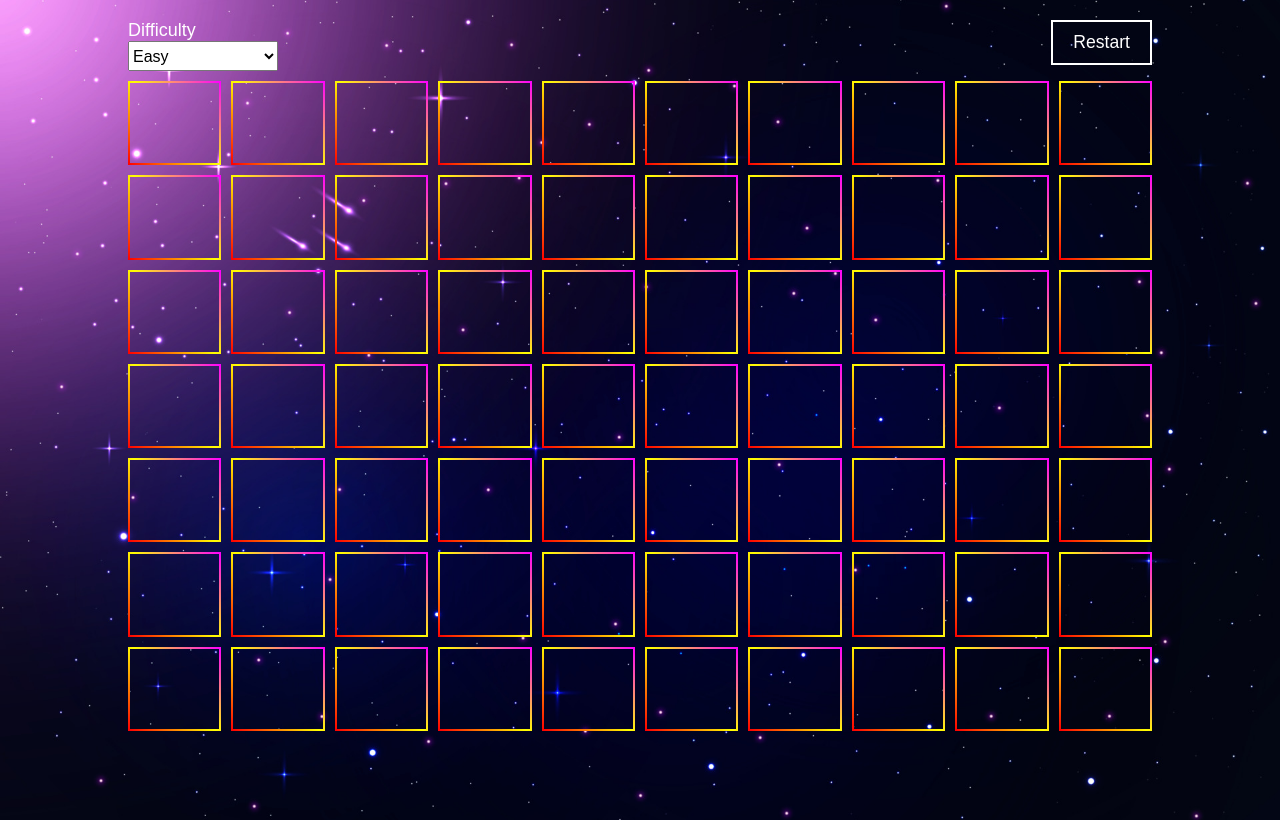
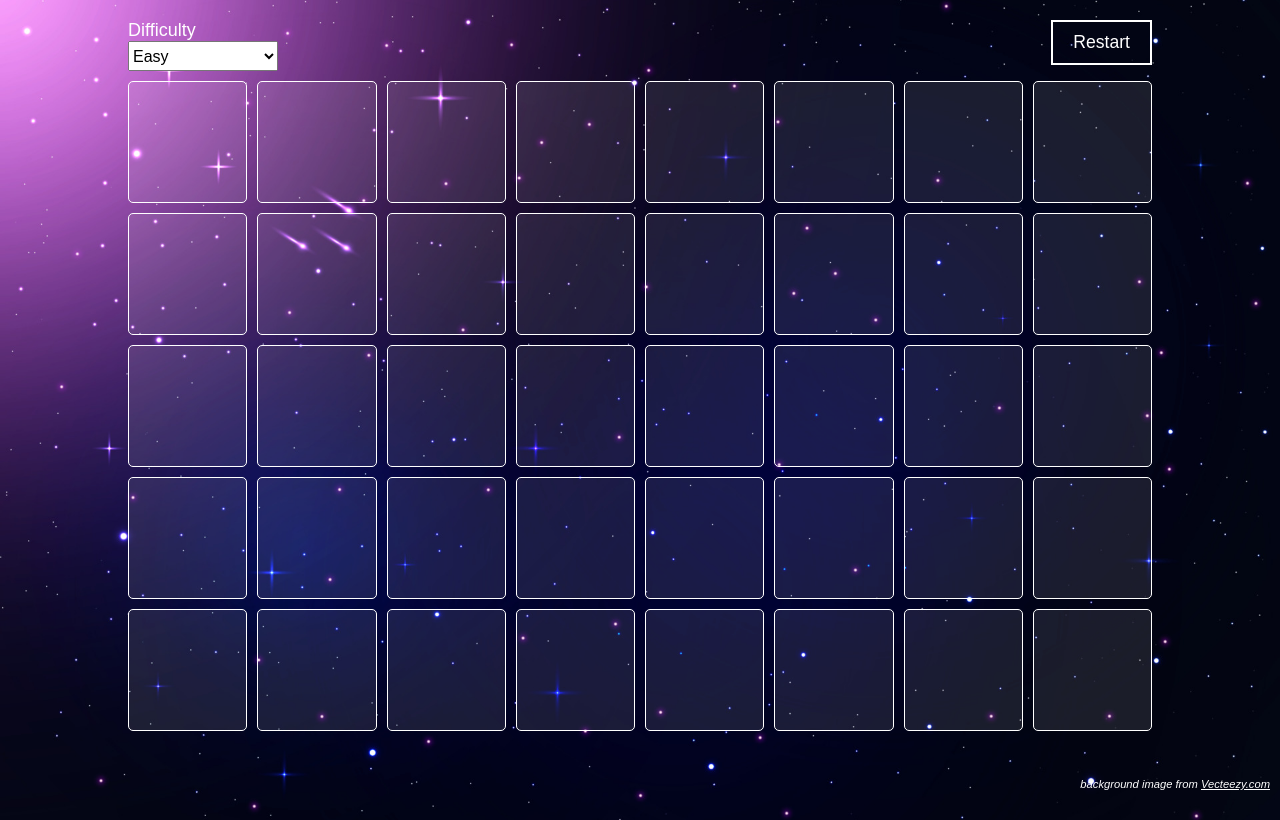
Before and after one commit to mhmdraheem/memory-game, a plain HTML site: page index.html in a window 1280 px wide. Drawn offline with nearby package versions, Linux system fonts and the light colour scheme.

Commit message:
audio and bg updates

```diff
--- a/index.html
+++ b/index.html
@@ -23,6 +23,7 @@
       </div>
       <div class="cards"></div>
     </div>
+    <span class="bg-attr">background image from <a href="https://www.vecteezy.com">Vecteezy.com</a></span>
     <audio id="bgAudio" src="audio/game-sound.mp3" type="audio/mp3"></audio>
     <audio id="fliped" src="audio/fliped.mp3" type="audio/mp3"></audio>
     <audio id="matched" src="audio/matched.mp3" type="audio/mp3"></audio>
--- a/index.js
+++ b/index.js
@@ -16,22 +16,22 @@ const backfaceImageNames = [
 
 // Difficulty settings
 const difficultySettings = {
-  easy: { minCardSize: 80, gap: 10 },
-  medium: { minCardSize: 60, gap: 10 },
-  hard: { minCardSize: 40, gap: 10 },
+  easy: { minCardWidth: 100, minCardHeight: 120, gap: 10 },
+  medium: { minCardWidth: 90, minCardHeight: 110, gap: 10 },
+  hard: { minCardWidth: 60, minCardHeight: 70, gap: 10 },
 };
 
 let currentDifficulty = "easy";
 
 function calculateCardDimensions(difficulty) {
-  const { minCardSize, gap } = difficultySettings[difficulty];
+  const { minCardWidth, minCardHeight, gap } = difficultySettings[difficulty];
   const cardsContainer = document.querySelector(".cards");
   const viewportWidth = cardsContainer.clientWidth;
   const viewportHeight = window.innerHeight - 150;
 
   // Calculate the number of columns and rows
-  let columns = Math.floor(viewportWidth / (minCardSize + gap));
-  let rows = Math.floor(viewportHeight / (minCardSize + gap));
+  let columns = Math.floor(viewportWidth / (minCardWidth + gap));
+  let rows = Math.floor(viewportHeight / (minCardHeight + gap));
 
   // Ensure the total number of cards is even
   let evenTotalCards = columns * rows;
@@ -247,22 +247,22 @@ function shuffle(array) {
 }
 
 const mainAudio = document.getElementById("bgAudio");
+mainAudio.addEventListener("ended", () => {
+  mainAudio.currentTime = 0;
+  mainAudio.play();
+});
 mainAudio.play();
+mainAudio.volume = 0.5;
 
 document.addEventListener(
   "click",
   () => {
-    if (audio.paused && gameState === "running") {
+    if (mainAudio.paused && gameState === "running") {
       mainAudio.play();
     }
   },
   { once: true }
 );
-
-mainAudio.addEventListener("ended", () => {
-  mainAudio.currentTime = 0;
-  mainAudio.play();
-});
 
 document.addEventListener("visibilitychange", function () {
   if (document.hidden) {
--- a/main.css
+++ b/main.css
@@ -9,9 +9,9 @@ body {
   background-color: #f0f0f0;
   color: #fff;
   height: 100vh;
-  overflow: hidden; /* Prevent scrolling */
+  overflow: hidden;
   background-image: url(img/galaxy.jpg);
-  background-position: left;
+  background-position: right;
   background-size: cover;
 }
 
@@ -88,6 +88,7 @@ option {
 }
 
 .flippig-card {
+  /* aspect-ratio: 1 / 1.5; */
   position: relative;
   width: 100%;
   height: 100%;
@@ -110,9 +111,9 @@ option {
 }
 
 .front {
-  border: 2px solid;
   border-radius: 5px;
-  border-image: linear-gradient(45deg, red, yellow, magenta) 1;
+  border: 1.5px solid #fff;
+  background-color: rgba(255, 255, 255, 0.1);
 }
 
 .back {
@@ -133,3 +134,17 @@ option {
 .matched {
   pointer-events: none;
 }
+
+.bg-attr {
+  color: #fff;
+  font-size: 0.7rem;
+  margin-left: auto;
+  font-style: italic;
+  position: absolute;
+  bottom: 10px;
+  right: 10px;
+
+  a {
+    color: #fff;
+  }
+}
```
